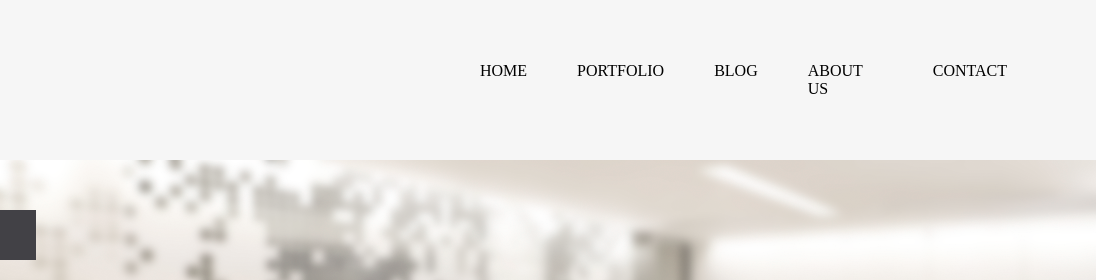
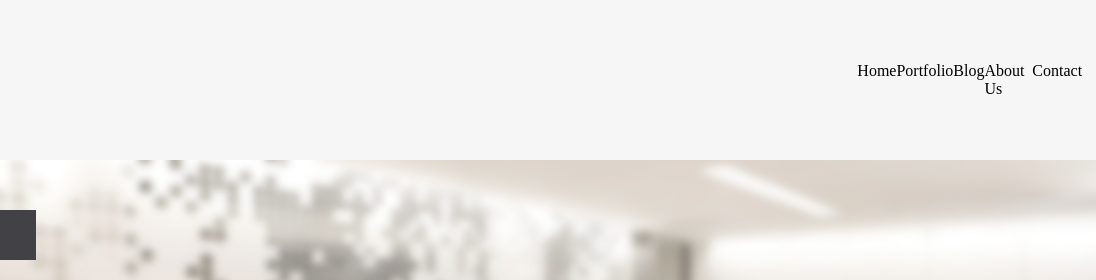
Before and after one commit to unicornDi/media_landing_page, a website: page Project/index.html in a window 1280 px wide. Shown: the top 280 px of the page, 184-1280 px from the left. Drawn offline with Linux system fonts and the light colour scheme.

Commit message:
nav.scss file added

```diff
--- a/Project/index.html
+++ b/Project/index.html
@@ -25,14 +25,20 @@
         <header>
             <div class="header-logo"><img src="./images/Logo.png" alt="logo"></div>
             <nav>
-                <div class="navigation">
+                <ul class="nav-list">
+                    <li class="nav-list__item">Home</li>
+                    <li class="nav-list__item">Portfolio</li>
+                    <li class="nav-list__item">Blog</li>
+                    <li class="nav-list__item">About Us</li>
+                    <li class="nav-list__item">Contact</li>
+                </ul>
+                <!-- <div class="navigation">
                     <div class="nav-item">Home</div>
                     <div class="nav-item">Portfolio</div>
                     <div class="nav-item">Blog</div>
                     <span class="nav-item" id="about-us-nav-item">About Us</span>
                     <div class="nav-item">Contact</div>
-                </div>
-
+                </div> -->
             </nav>
         </header>
 
--- /dev/null
+++ b/Project/sass/nav.scss
@@ -0,0 +1,30 @@
+// nav {
+//     @include flex-row;
+//     justify-content: flex-end;
+//     margin-right: 5%;
+// }
+.nav-list {
+    @include flex-row;
+    list-style: none;
+    margin-right: 5%;
+}
+
+// .navigation {
+//     @include flex-row;
+//     flex-basis: $percent-50;
+//     justify-content: space-evenly;
+
+//         .nav-item {
+//             margin: 0 25px;
+//             text-transform: uppercase;
+//         }
+
+//         .nav-item:hover {
+//             background: $yellow;
+//         }
+
+//         #about-us-nav-item {
+//             min-width: 65px;
+//             margin-right: 35px;
+//         }
+// }
--- a/Project/sass/style.scss
+++ b/Project/sass/style.scss
@@ -1,4 +1,5 @@
 @import './var.scss';
+@import './nav.scss';
 
 body {
     margin: 0;
@@ -25,35 +26,31 @@ header {
         }
 }
 
-nav {
-    @include flex-row ;
-    justify-content: flex-end;
-    margin-right: 5%;
+// nav {
+//     @include flex-row ;
+//     justify-content: flex-end;
+//     margin-right: 5%;
+// }
 
-}
+// .navigation {
+//     @include flex-row;
+//     flex-basis: $percent-50;
+//     justify-content: space-evenly;
 
-.navigation {
-    @include flex-row;
-    flex-basis: $percent-50;
-    justify-content: space-evenly;
+//         .nav-item {
+//             margin: 0 25px;
+//             text-transform: uppercase;
+//         }
 
+//         .nav-item:hover {
+//             background: $yellow;
+//         }
 
-        .nav-item {
-            margin: 0 25px;
-            text-transform: uppercase;
-        }
-
-        .nav-item:hover {
-            background: $yellow;
-        }
-
-        #about-us-nav-item {
-            min-width: 65px;
-            margin-right: 35px;
-        }
-
-}
-
+//         #about-us-nav-item {
+//             min-width: 65px;
+//             margin-right: 35px;
+//         }
+// }
 
 .header_banner {
     @include flex-row;
@@ -72,9 +69,7 @@ nav {
                 p {
                     margin-left: 10px;
                 }
-
         }
-
 }
 
 .main-block {
@@ -86,7 +81,6 @@ nav {
 .main-block_firts-part {
     @include flex-column;
     flex-basis: $percent-70;
-
 
         .gallery {
             @include flex-row;
@@ -115,8 +109,6 @@ nav {
 
                         }
                 }
-
-
         }
 
         .project-description {
@@ -215,7 +207,6 @@ aside {
                         .popular-post-text {
                             margin-left: 10px;
                             flex-basis: 50%;
-
                         }
 
                         .popular-post-img {
--- a/gulpfile.js
+++ b/gulpfile.js
@@ -19,6 +19,7 @@ gulp.task('postcss', ['sass'], function () {
 });
 
 const pathToSass = 'project/sass/style.scss'
+
 
 gulp.task ('sass', function () {
     return gulp.src(pathToSass)
```
Also changed, not shown: package.json (+11 -3 lines), Project/css/style.css, 1 other file.
